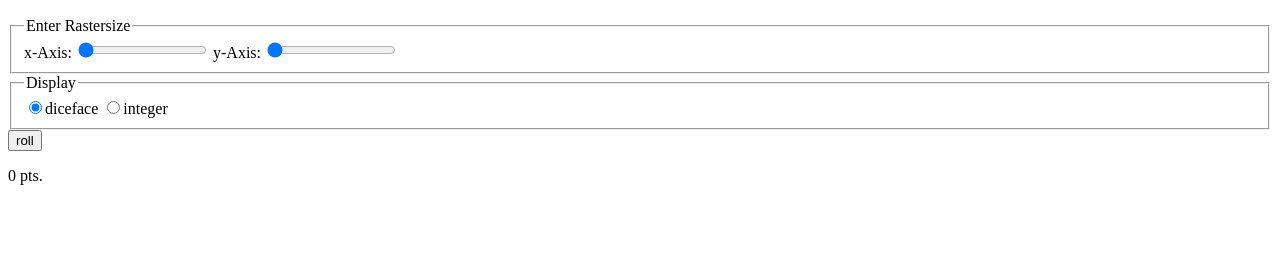
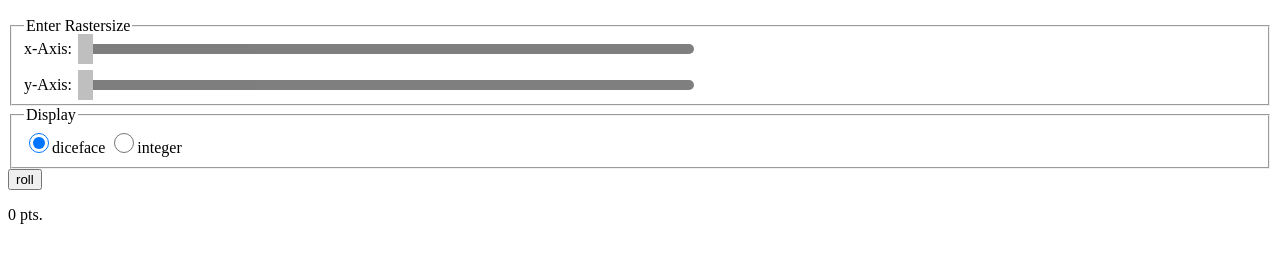
Before and after one commit to RSTeam02/X-DiceMatrix, a plain HTML site: page index.html in a window 1280 px wide. Shown: the part 96-358 px from the top of the page. Drawn offline with nearby package versions, Linux system fonts and the light colour scheme.

Commit message:
ui resize

```diff
--- a/index.html
+++ b/index.html
@@ -38,6 +38,43 @@
             padding: 5px 5%;
             text-align: center;
         }
+
+        .xy {
+            -webkit-appearance: none;
+            width: 50%;
+            height: 10px;
+            border-radius: 5px;
+            background: black;
+            outline: none;
+            opacity: .5;
+            -webkit-transition: .2s;
+            transition: opacity .2s;
+        }
+        .xy:hover{
+            opacity: 1;
+        }
+
+        .xy::-webkit-slider-thumb {
+            -webkit-appearance: none;
+            appearance: none;
+            width: 15px;
+            height: 30px;
+            background: grey;
+            cursor: pointer;
+        }
+
+        .xy::-moz-range-thumb {
+            width: 15px;
+            height: 30px;
+            background: grey;
+            cursor: pointer;
+        }
+
+        input#dface, input#dec {
+            width: 1.5em;
+            height: 1.5em;
+        }
+
     </style>
 </head>
 
@@ -53,8 +90,8 @@
         <form name="autoForm">
             <fieldset>
                 <legend>Enter Rastersize</legend>
-                x-Axis: <input class="xy" type="range" min="1" max="10" value="0" id="x">
-                y-Axis: <input class="xy" type="range" min="1" max="10" value="0" id="y">
+                x-Axis: <input class="xy" type="range" min="1" max="10" value="0" id="x"><label for="x"></label><br><br>
+                y-Axis: <input class="xy" type="range" min="1" max="10" value="0" id="y"><label for="y"></label>
                 <div id="info"></div>
             </fieldset>
             <fieldset>
```
